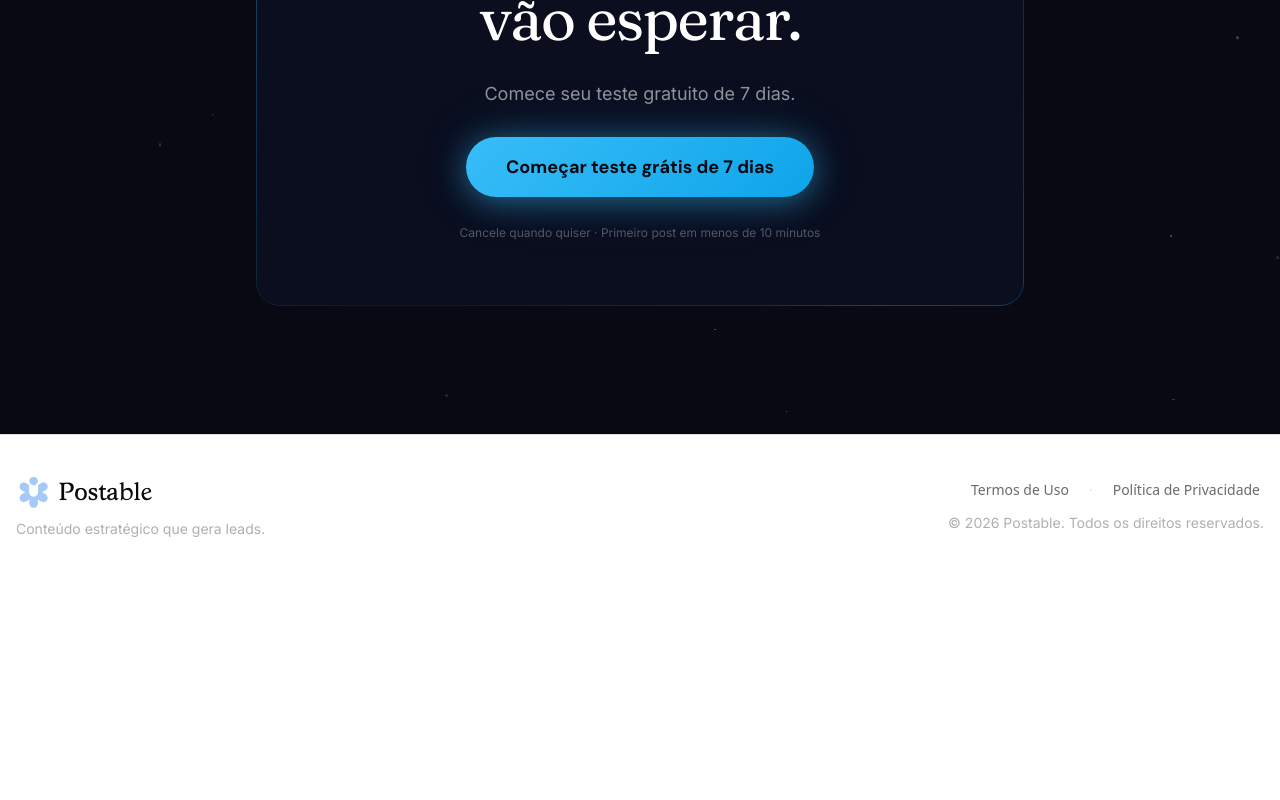
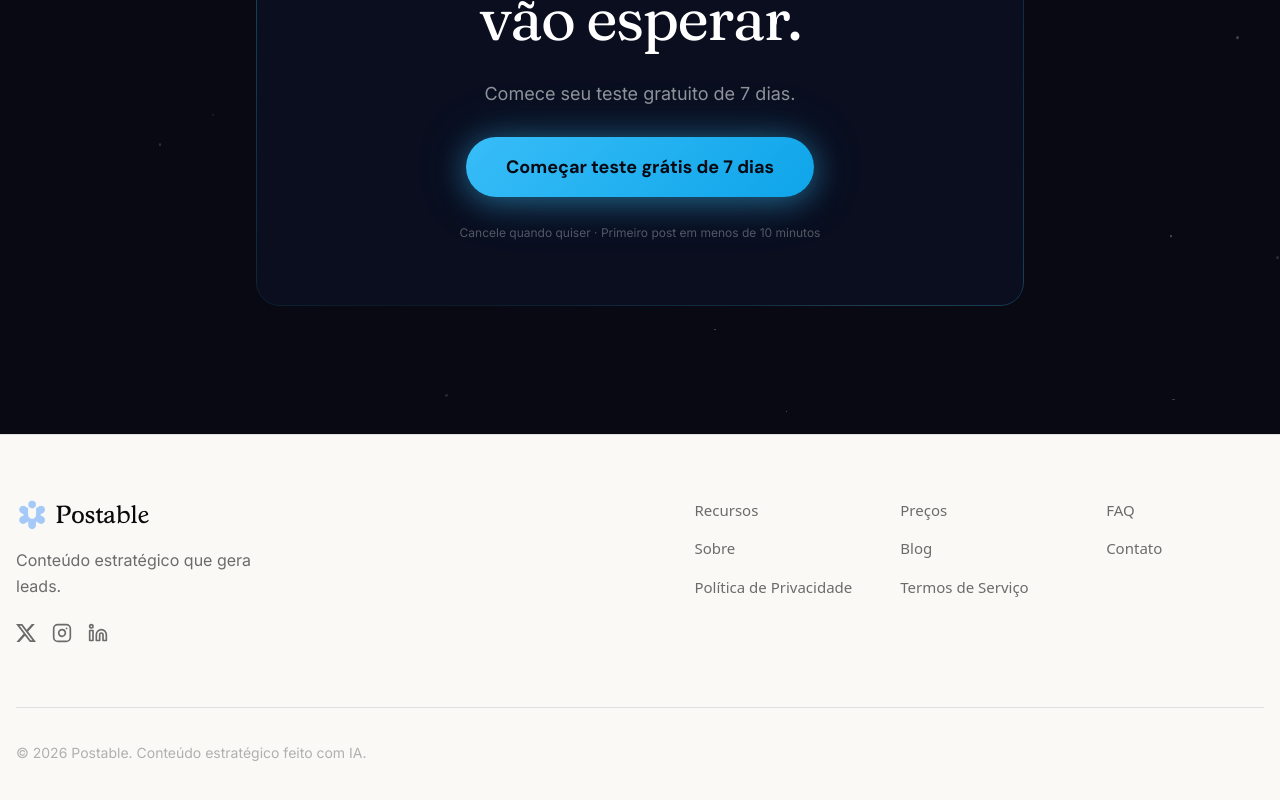
Before and after one commit to postable-org/postable-lp, a Next.js app: page / in a window 1280 px wide. Shown: the part 10996-11796 px from the top of the page. Before the commit the page ends 11575 px from the top, so only its background shows below. Built offline with nearby package versions, Linux system fonts and the light colour scheme.

Commit message:
refactor: enhace footer links

```diff
--- a/src/app/globals.css
+++ b/src/app/globals.css
@@ -139,7 +139,9 @@
 .reveal-delay-3 { transition-delay: 0.24s; }
 .reveal-delay-4 { transition-delay: 0.32s; }
 
-/* ─── Global ─────────────────────────────────────────────── */
+html {
+  scroll-behavior: smooth;
+}
 
 body {
   background: var(--color-background);
--- a/src/components/atoms/Icon/Icon.tsx
+++ b/src/components/atoms/Icon/Icon.tsx
@@ -66,6 +66,25 @@ const paths: Record<IconName, React.ReactNode> = {
   play: (
     <polygon points="5 3 19 12 5 21 5 3" />
   ),
+  twitter: (
+    <path d="M22 4s-1 2.17-2.49 3.51c-.13 13.15-8.2 21.06-19.51 21.06-2.58 0-4.81-.66-6.72-1.9 2.11.2 4.47-.46 6.13-1.84-2.25-.13-3.67-1.33-4.39-3.3.7.07 1.39.07 2.08-.08C3.1 16.2 1.91 14.15 2 11.72c.62.4 1.25.53 1.91.55-2.21-1.33-2.61-4.22-1.45-6.33C4.85 8.55 8.16 10.51 12 10.74c-.04-.36-.06-.74-.06-1.13C11.94 6.25 14.22 4 17 4c1.56 0 2.97.69 4.05 1.81 1.01-.2 1.97-.56 2.82-1.08-.33 1.01-1 1.87-1.87 2.45.91-.1 1.77-.35 2.57-.7-.61.92-1.31 1.72-2.13 2.35l.01-.01" />
+  ),
+  "x-twitter": (
+    <path d="M18.901 1.153h3.68l-8.04 9.19L24 22.846h-7.406l-5.8-7.584-6.638 7.584H.474l8.6-9.83L0 1.154h7.594l5.243 6.932L18.901 1.153zM17.61 20.644h2.039L6.486 3.24H4.298L17.61 20.644z" fill="currentColor" stroke="none" />
+  ),
+  instagram: (
+    <>
+      <rect x="2" y="2" width="20" height="20" rx="5" ry="5" />
+      <path d="M16 11.37A4 4 0 1 1 12.63 8 4 4 0 0 1 16 11.37z" />
+      <line x1="17.5" y1="6.5" x2="17.51" y2="6.5" />
+    </>
+  ),
+  linkedin: (
+    <path d="M16 8a6 6 0 0 1 6 6v7h-4v-7a2 2 0 0 0-2-2 2 2 0 0 0-2 2v7h-4v-7a6 6 0 0 1 6-6zM2 9h4v12H2zM4 2a2 2 0 1 1-2 2 2 2 0 0 1 2-2z" />
+  ),
+  tiktok: (
+    <path d="M9 12a4 4 0 1 0 4 4V2a5 5 0 0 0 5 5" />
+  ),
 };
 
 export const Icon = ({ name, size = 20, className = "", ...props }: IconProps) => {
--- a/src/components/atoms/Icon/Icon.types.ts
+++ b/src/components/atoms/Icon/Icon.types.ts
@@ -13,7 +13,12 @@ export type IconName =
   | "target"
   | "star"
   | "menu"
-  | "play";
+  | "play"
+  | "twitter"
+  | "x-twitter"
+  | "instagram"
+  | "linkedin"
+  | "tiktok";
 
 export interface IconProps extends SVGAttributes<SVGElement> {
   name: IconName;
--- a/src/components/organisms/Footer/Footer.tsx
+++ b/src/components/organisms/Footer/Footer.tsx
@@ -4,46 +4,62 @@ import Image from 'next/image';
 import Link from 'next/link';
 import { Typography } from '@/components/atoms/Typography';
 import { useTranslation } from '@/hooks/useTranslation';
+import { Icon } from '@/components/atoms/Icon';
 
 export const Footer = () => {
   const { t } = useTranslation();
 
   return (
-    <footer className="bg-white border-t border-[#E0E0E0] py-10 px-4">
-      <div className="max-w-7xl mx-auto flex flex-col md:flex-row items-center justify-between gap-8">
-        {/* Left side — brand block */}
-        <div className="flex flex-col items-center md:items-start gap-2">
-          {/* Wordmark */}
+    <footer className="bg-[#FAF9F6] border-t border-[#E0E0E0] pt-16 pb-12 px-4">
+      <div className="max-w-7xl mx-auto">
+        <div className="flex flex-col md:flex-row justify-between items-start gap-12 mb-16">
+          {/* Column 1: Brand & Socials */}
+          <div className="flex flex-col gap-6">
+            <div className="flex flex-col gap-4">
               <Link href="/" className="flex items-center font-stratford text-2xl text-[#0A0A0A] hover:opacity-80 transition-opacity gap-2">
-            <Image src="/logo.png" alt="Postable Logo" width={35} height={35} className="object-contain" />
+                <Image src="/logo.png" alt="Postable Logo" width={32} height={32} className="object-contain" />
                 Postable
               </Link>
-          {/* Tagline */}
-          <Typography variant="caption">
+              <Typography variant="body" className="text-[#6B6B6B] max-w-[240px] leading-relaxed">
                 {t("footer.tagline")}
               </Typography>
             </div>
 
-        {/* Right side — legal + copyright */}
-        <div className="flex flex-col items-center md:items-end gap-3">
-          {/* Legal links */}
-          <div className="flex items-center gap-4 text-sm">
-            <Link
-              href="/terms"
-              className="text-[#6B6B6B] hover:underline focus:ring-2 focus:ring-[#0A0A0A] focus:ring-offset-2 focus:outline-none rounded px-1"
-            >
-              {t("footer.termsLink")}
+            <div className="flex items-center gap-4">
+              <a href="https://x.com/Postable33785" target="_blank" rel="noopener noreferrer" className="text-[#6B6B6B] hover:text-[#3B82F6] transition-colors" aria-label="X (formerly Twitter)">
+                <Icon name="x-twitter" size={20} />
+              </a>
+              <a href="#" className="text-[#6B6B6B] hover:text-[#3B82F6] transition-colors" aria-label="Instagram">
+                <Icon name="instagram" size={20} />
+              </a>
+              <a href="https://www.linkedin.com/in/postable-ia-3108183b7/" target="_blank" rel="noopener noreferrer" className="text-[#6B6B6B] hover:text-[#3B82F6] transition-colors" aria-label="LinkedIn">
+                <Icon name="linkedin" size={20} />
+              </a>
+            </div>
+          </div>
+
+          {/* Column 2: Links */}
+          <div className="grid grid-cols-2 sm:grid-cols-3 gap-x-12 gap-y-4 pt-4 md:pt-0">
+            {[
+              { label: t("footer.sections.product.features"), href: "#funcionalidades" },
+              { label: t("footer.sections.product.pricing"), href: "#precos" },
+              { label: t("footer.sections.product.faq"), href: "#faq" },
+              { label: t("footer.sections.company.about"), href: "#" },
+              { label: t("footer.sections.company.blog"), href: "#" },
+              { label: t("footer.sections.legal.contact"), href: "#" },
+              { label: t("footer.sections.legal.privacy"), href: "/privacy" },
+              { label: t("footer.sections.legal.terms"), href: "/terms" },
+            ].map((link) => (
+              <Link key={link.label} href={link.href} className="text-[#6B6B6B] hover:text-[#3B82F6] transition-colors text-[15px] whitespace-nowrap">
+                {link.label}
               </Link>
-            <span className="text-[#E0E0E0]">·</span>
-            <Link
-              href="/privacy"
-              className="text-[#6B6B6B] hover:underline focus:ring-2 focus:ring-[#0A0A0A] focus:ring-offset-2 focus:outline-none rounded px-1"
-            >
-              {t("footer.privacyLink")}
-            </Link>
+            ))}
           </div>
-          {/* Copyright */}
-          <Typography variant="caption">
+        </div>
+
+        {/* Bottom Bar */}
+        <div className="pt-8 border-t border-[#E0E0E0]">
+          <Typography variant="caption" className="text-[#B0B0B0] text-sm">
             {t("footer.copyright")}
           </Typography>
         </div>
--- a/src/components/organisms/Header/Header.tsx
+++ b/src/components/organisms/Header/Header.tsx
@@ -7,18 +7,20 @@ import { NavItem } from "@/components/molecules/NavItem";
 import { useTranslation } from "@/hooks/useTranslation";
 import Image from "next/image";
 import Link from "next/link";
+import { usePathname } from "next/navigation";
 import { useEffect, useState } from "react";
 
 const NAV_LINKS = [
-  { labelKey: "header.howItWorks", href: "#como-funciona" },
-  { labelKey: "header.features", href: "#funcionalidades" },
-  { labelKey: "header.pricing", href: "#precos" },
+  { labelKey: "header.howItWorks", href: "/#como-funciona" },
+  { labelKey: "header.features", href: "/#funcionalidades" },
+  { labelKey: "header.pricing", href: "/#precos" },
 ];
 
 const APP_LOGIN_URL = "https://app.thepostable.com/login";
 
 export const Header = () => {
   const { t } = useTranslation();
+  const pathname = usePathname();
   const [scrolled, setScrolled] = useState(false);
   const [isOpen, setIsOpen] = useState(false);
 
@@ -34,13 +36,22 @@ export const Header = () => {
     e: React.MouseEvent<HTMLAnchorElement>,
     href: string,
   ) => {
-    e.preventDefault();
+    // If we're not on the home page, let the default Link behavior take over
+    if (pathname !== "/") return;
+
+    // On home page, if it's just "/", scroll to top
     if (href === "/") {
+      e.preventDefault();
       window.scrollTo({ top: 0, behavior: "smooth" });
       return;
     }
-    const id = href.replace("#", "");
-    document.getElementById(id)?.scrollIntoView({ behavior: "smooth" });
+
+    // On home page, handle anchor scrolling
+    if (href.startsWith("/#")) {
+      e.preventDefault();
+      const id = href.replace("/#", "");
+      document.getElementById(id)?.scrollIntoView({ behavior: "smooth" });
+    }
   };
 
   return (
--- a/src/locales/en/footer.json
+++ b/src/locales/en/footer.json
@@ -1,7 +1,28 @@
 {
   "brand": "Postable",
   "tagline": "Strategic content that generates leads.",
-  "termsLink": "Terms of Use",
-  "privacyLink": "Privacy Policy",
-  "copyright": "© 2026 Postable. All rights reserved."
+  "sections": {
+    "product": {
+      "title": "Product",
+      "features": "Features",
+      "pricing": "Pricing",
+      "premium": "Premium",
+      "faq": "FAQ"
+    },
+    "company": {
+      "title": "Company",
+      "about": "About",
+      "blog": "Blog",
+      "roadmap": "Roadmap",
+      "openSource": "Open Source"
+    },
+    "legal": {
+      "title": "Legal",
+      "privacy": "Privacy Policy",
+      "terms": "Terms of Service",
+      "security": "Data Security",
+      "contact": "Contact"
+    }
+  },
+  "copyright": "© 2026 Postable. Strategic content made with AI."
 }
--- a/src/locales/pt/footer.json
+++ b/src/locales/pt/footer.json
@@ -1,7 +1,28 @@
 {
   "brand": "Postable",
   "tagline": "Conteúdo estratégico que gera leads.",
-  "termsLink": "Termos de Uso",
-  "privacyLink": "Política de Privacidade",
-  "copyright": "© 2026 Postable. Todos os direitos reservados."
+  "sections": {
+    "product": {
+      "title": "Produto",
+      "features": "Recursos",
+      "pricing": "Preços",
+      "premium": "Premium",
+      "faq": "FAQ"
+    },
+    "company": {
+      "title": "Empresa",
+      "about": "Sobre",
+      "blog": "Blog",
+      "roadmap": "Roadmap",
+      "openSource": "Código Aberto"
+    },
+    "legal": {
+      "title": "Legal",
+      "privacy": "Política de Privacidade",
+      "terms": "Termos de Serviço",
+      "security": "Segurança de Dados",
+      "contact": "Contato"
+    }
+  },
+  "copyright": "© 2026 Postable. Conteúdo estratégico feito com IA."
 }
```
Lines whose indentation alone changed are shown as unchanged.
